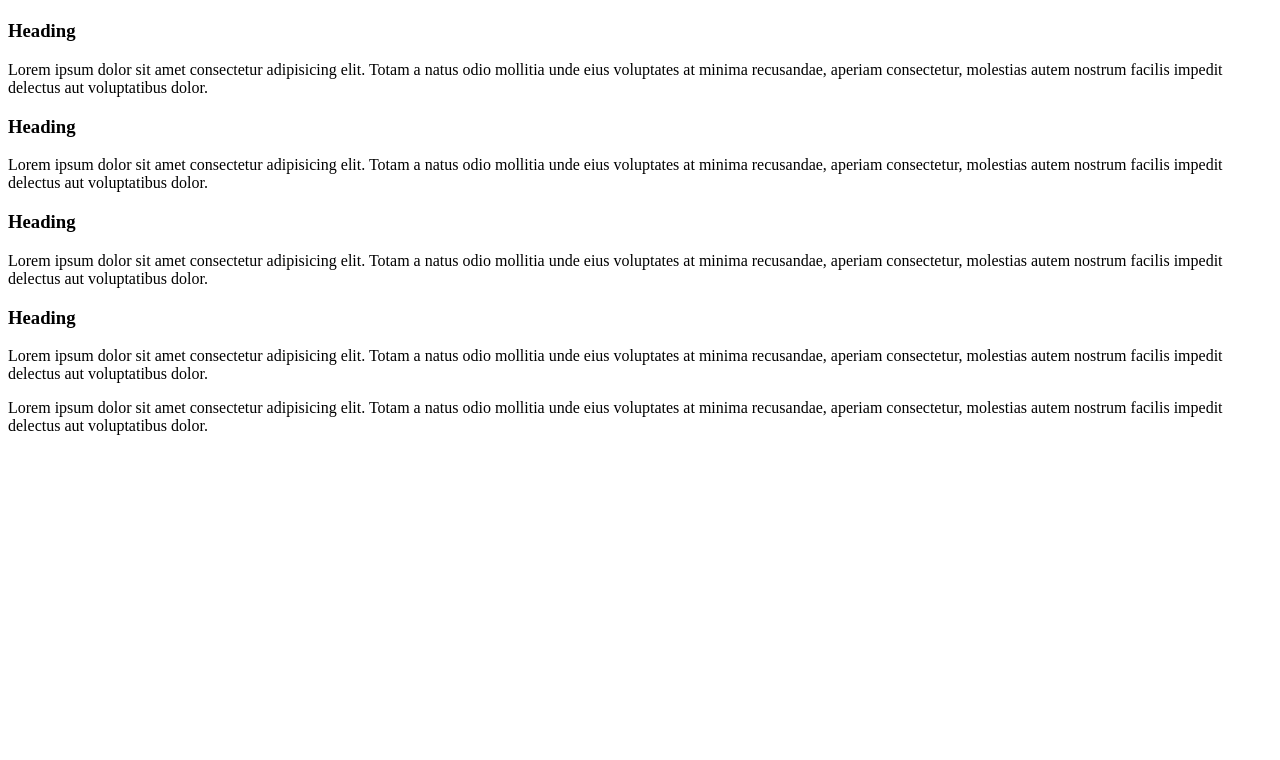
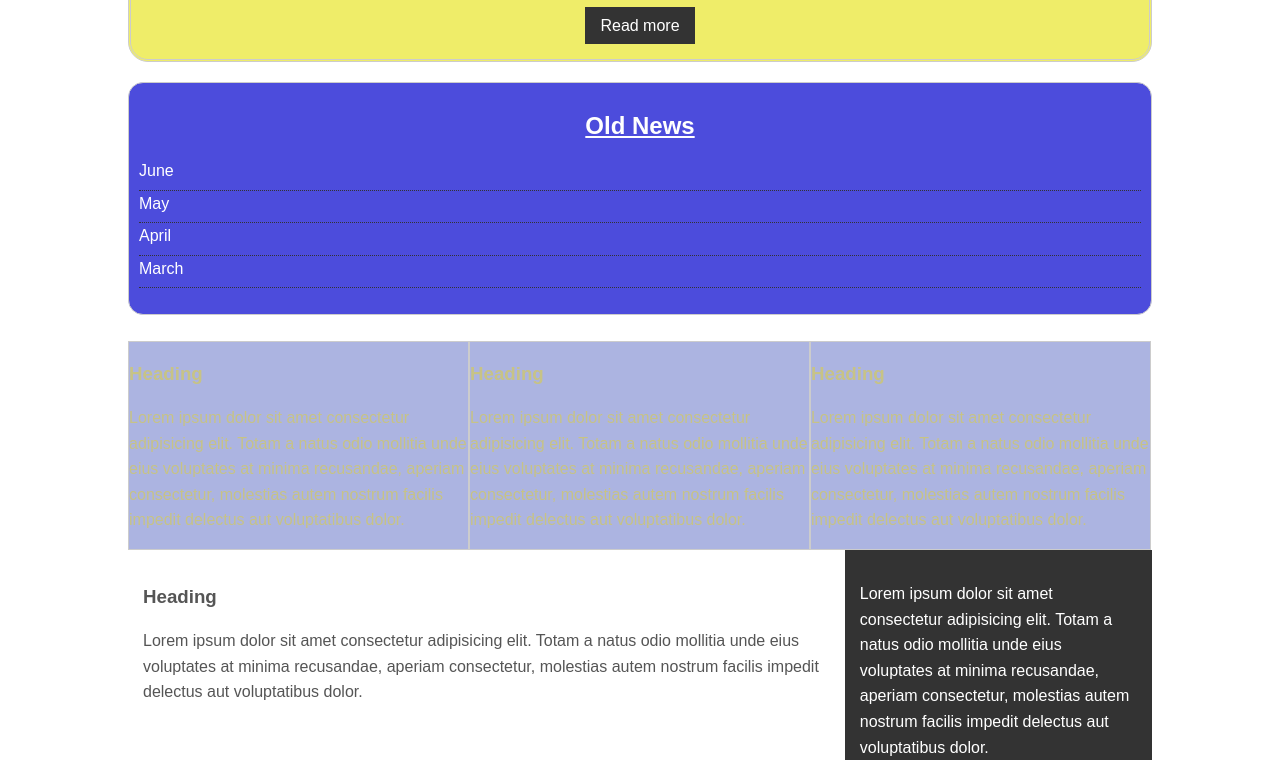
Before and after one commit to TheLivingRoom/Home, a plain HTML site: page alternative.html in a window 1280 px wide. Shown: the part 419-1179 px from the top of the page. Drawn offline with Linux system fonts and the light colour scheme; the site is published under a folder, as on GitHub Pages, so addresses that start at the root find nothing.

Commit message:
Add files via upload

```diff
--- a/alternative.html
+++ b/alternative.html
@@ -4,7 +4,7 @@
     <meta charset="UTF-8">
     <meta name="viewport" content="width=device-width, initial-scale=1.0">
     <title>The Living Room</title>
-    <link rel="stylesheet" href="/css/styleb.css">
+    <link rel="stylesheet" href="css/styleb.css">
 </head>
 
 
--- a/styleb.css
+++ b/styleb.css
@@ -5,7 +5,7 @@ body{
     font:normal 16px  arial,Arial, Helvetica, sans-serif;
     line-height: 1.6em;
     margin: 0;
-    background: url('/images/Captain_cook.jpg');
+    background: url('../images/Captain_cook.jpg');
     background-repeat: no-repeat;
     background-attachment: fixed;
 
```
